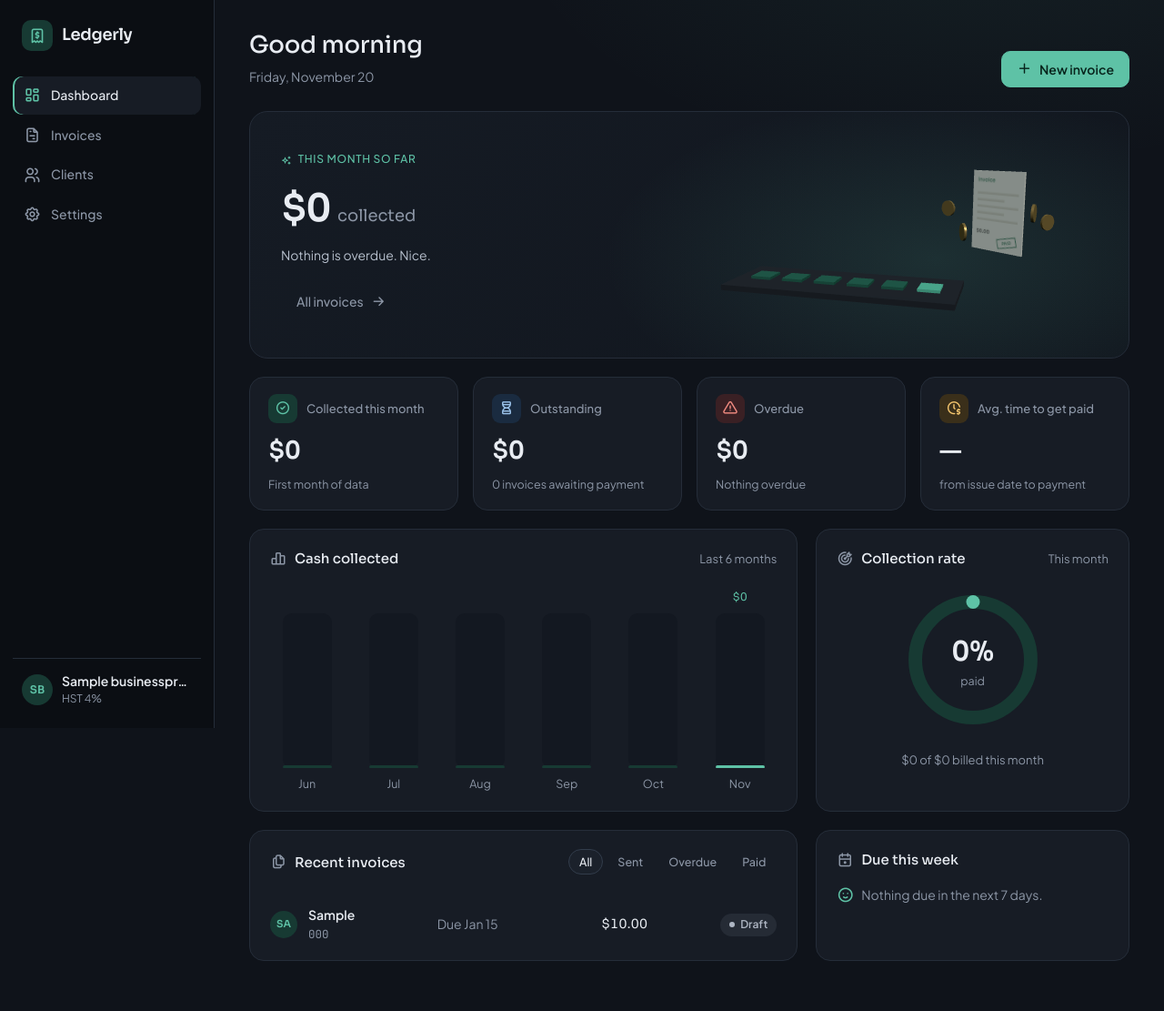
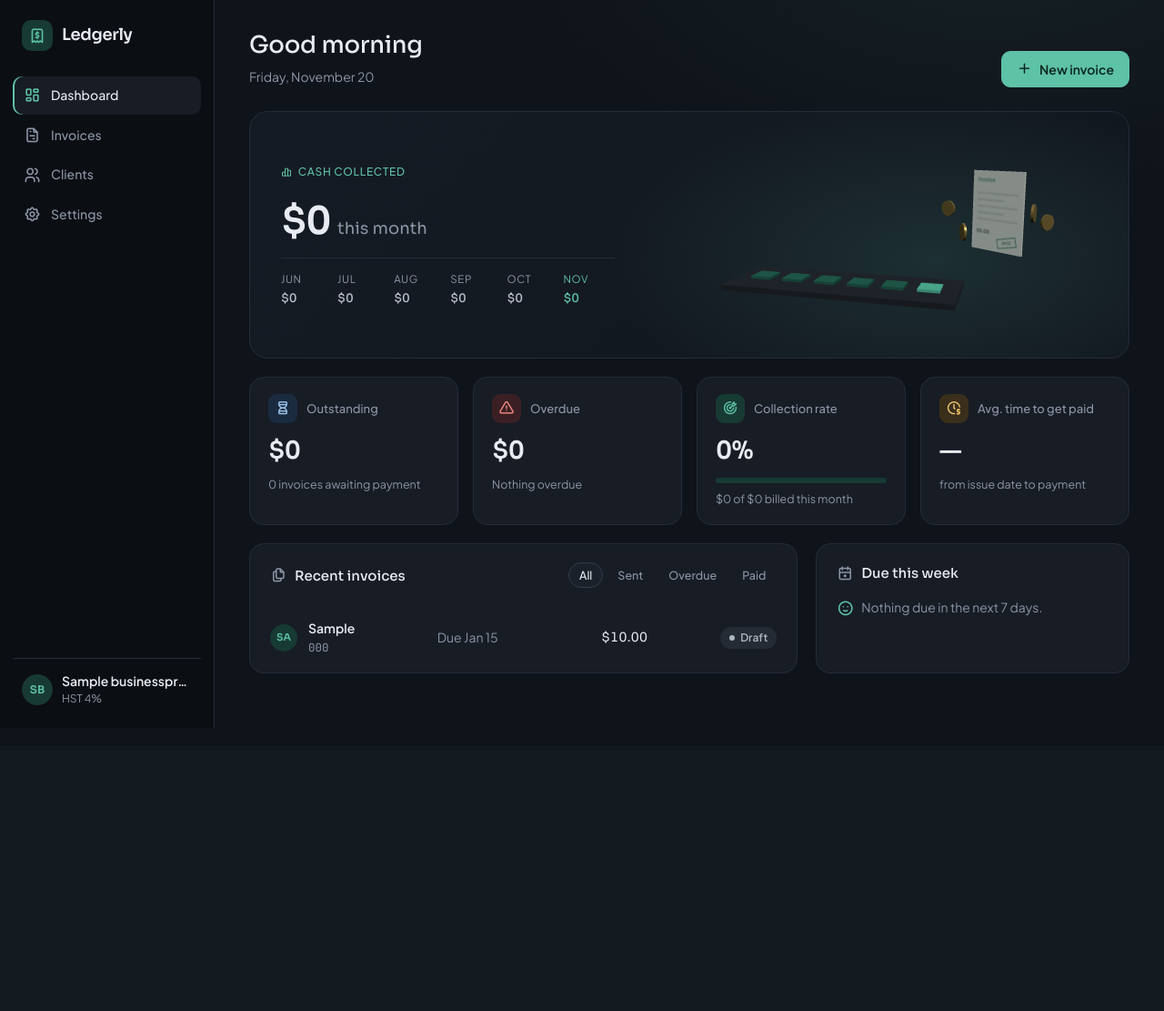
Before and after one commit to PurabPriyani/VibeCodingProject, a Django app: page / in a window 1280 px wide. Shown: the top 1111 px of the page at 91% size. After the commit the page ends 800 px from the top, so only its background shows below. Run offline with Django 5.2, Linux system fonts and the light colour scheme; tables that the repository leaves empty hold one stand-in row (values such as "Sample post"); some libraries are stand-ins or nearby versions.

Commit message:
Remove repeated stats from dashboard

```diff
--- a/invoices/views.py
+++ b/invoices/views.py
@@ -68,7 +68,6 @@ def dashboard(request):
         "billed": billed,
         "billed_paid": billed_paid,
         "collection_rate": collection_rate,
-        "ring_dash": round(collection_rate * 2.136, 1),
         "monthly": _monthly_collected(month_start),
         "recent": Invoice.objects.select_related("client")[:6],
         "due_soon": _due_soon(today, BusinessProfile.load()),
--- a/static/css/app.css
+++ b/static/css/app.css
@@ -1232,14 +1232,6 @@ textarea:focus {
 
 /* ---------- Dashboard ---------- */
 
-.text-danger {
-  color: var(--danger);
-}
-
-.center {
-  text-align: center;
-}
-
 .kpis {
   display: grid;
   grid-template-columns: repeat(4, minmax(0, 1fr));
@@ -1340,129 +1332,35 @@ textarea:focus {
   padding: 16px 22px 4px;
 }
 
-/* Bar chart */
-
-.bar-chart {
-  display: grid;
-  grid-template-columns: repeat(6, minmax(0, 1fr));
-  gap: 14px;
-  height: 230px;
-  padding-top: 6px;
-}
-
-.bar-col {
-  display: flex;
-  flex-direction: column;
-  align-items: center;
-  gap: 8px;
-  min-width: 0;
-}
-
-.bar-track {
-  position: relative;
-  flex: 1;
-  width: 100%;
-  max-width: 54px;
-  border-radius: 10px;
-  background: var(--bg-raised);
-}
-
-.bar {
-  position: absolute;
-  bottom: 0;
-  left: 0;
-  right: 0;
-  height: 0;
-  border-radius: 10px 10px 6px 6px;
+/* Collection rate meter */
+
+.meter {
+  height: 6px;
+  margin: 2px 0 2px;
+  border-radius: 999px;
   background: var(--accent-soft);
-  transition: height 0.9s var(--ease), background 0.2s;
-}
-
-.bar-col:hover .bar {
-  background: #23584b;
-}
-
-.bar-col.is-current .bar {
+  overflow: hidden;
+}
+
+.meter-fill {
+  display: block;
+  width: 0;
+  height: 100%;
+  border-radius: 999px;
   background: var(--accent);
-}
-
-.bar-value {
-  color: var(--muted);
-  font-family: var(--font-display);
-  font-size: 12px;
-  font-variant-numeric: tabular-nums;
-  opacity: 0;
-  transition: opacity 0.2s;
-}
-
-.bar-col:hover .bar-value,
-.bar-col.is-current .bar-value {
-  opacity: 1;
-}
-
-.bar-col.is-current .bar-value {
-  color: var(--accent);
-}
-
-.bar-label {
-  color: var(--muted);
-  font-size: 12.5px;
-}
-
-/* Collection ring */
-
-.ring-wrap {
-  position: relative;
-  width: 168px;
-  height: 168px;
-  margin: 10px auto 16px;
-}
-
-.ring {
-  width: 100%;
-  height: 100%;
-  transform: rotate(-90deg);
-}
-
-.ring circle {
-  fill: none;
-  stroke-width: 8;
-}
-
-.ring-track {
-  stroke: var(--accent-soft);
-}
-
-.ring-fill {
-  stroke: var(--accent);
-  stroke-linecap: round;
-  stroke-dasharray: 0 213.6;
-  animation: ring-fill 1.2s var(--ease) 0.2s forwards;
-}
-
-@keyframes ring-fill {
+  animation: meter-fill 1.1s var(--ease) 0.2s forwards;
+}
+
+@keyframes meter-fill {
   to {
-    stroke-dasharray: var(--dash) 213.6;
+    width: var(--fill);
   }
 }
 
-.ring-label {
-  position: absolute;
-  inset: 0;
-  display: flex;
-  flex-direction: column;
-  align-items: center;
-  justify-content: center;
-}
-
-.ring-label strong {
-  font-size: 30px;
-  font-weight: 600;
-}
-
-.ring-label span {
-  color: var(--muted);
-  font-size: 12.5px;
+.kpi-link {
+  margin-left: auto;
+  color: var(--danger);
+  font-size: 16px;
 }
 
 /* Recent invoices filter */
@@ -1610,27 +1508,46 @@ textarea:focus {
   letter-spacing: 0;
 }
 
-.hero-text p {
-  max-width: 400px;
-  margin: 0 0 20px;
+.hero-text .trend {
+  margin: 0 0 22px;
+  font-size: 13.5px;
+}
+
+/* The readable version of the 3D bars: one small column per month. */
+.months {
+  display: grid;
+  grid-template-columns: repeat(6, minmax(0, 1fr));
+  gap: 6px;
+  margin: 0;
+  padding: 14px 0 0;
+  list-style: none;
+  border-top: 1px solid var(--line);
+}
+
+.months li {
+  display: flex;
+  flex-direction: column;
+  gap: 2px;
+  min-width: 0;
+}
+
+.months span {
+  color: var(--muted);
+  font-size: 11.5px;
+  text-transform: uppercase;
+  letter-spacing: 0.05em;
+}
+
+.months strong {
+  font-size: 13px;
+  font-weight: 500;
   color: var(--text-soft);
-}
-
-.hero-actions {
-  display: flex;
-  flex-wrap: wrap;
-  gap: 10px;
-}
-
-.btn-ghost {
-  border-color: transparent;
-  color: var(--muted);
-}
-
-.btn-ghost:hover {
-  background: transparent;
-  border-color: transparent;
-  color: var(--text);
+  white-space: nowrap;
+}
+
+.months .is-current span,
+.months .is-current strong {
+  color: var(--accent);
 }
 
 .hero-canvas {
--- a/static/js/dashboard.js
+++ b/static/js/dashboard.js
@@ -1,45 +1,4 @@
-// Dashboard: the cash flow bar chart and the status filter on recent invoices.
-
-const chartBox = document.getElementById("bar-chart");
-
-if (chartBox) {
-  const months = JSON.parse(document.getElementById("monthly-data").textContent);
-  const money = new Intl.NumberFormat("en-CA", { style: "currency", currency: "CAD", maximumFractionDigits: 0 });
-
-  // The tallest bar fills the chart and every other bar is sized against it.
-  let highest = 0;
-  for (let i = 0; i < months.length; i++) {
-    if (months[i].value > highest) {
-      highest = months[i].value;
-    }
-  }
-
-  for (let i = 0; i < months.length; i++) {
-    let percent = 0;
-    if (highest > 0) {
-      percent = (months[i].value / highest) * 100;
-    }
-
-    const column = document.createElement("div");
-    column.className = "bar-col";
-    if (i === months.length - 1) {
-      column.classList.add("is-current");
-    }
-
-    column.innerHTML =
-      '<span class="bar-value">' + money.format(months[i].value) + "</span>" +
-      '<div class="bar-track"><div class="bar"></div></div>' +
-      '<span class="bar-label">' + months[i].label + "</span>";
-
-    chartBox.appendChild(column);
-
-    // Grow each bar a little after the one before it.
-    const bar = column.querySelector(".bar");
-    setTimeout(function () {
-      bar.style.height = Math.max(percent, 2) + "%";
-    }, 120 + i * 80);
-  }
-}
+// Dashboard: the status filter on recent invoices.
 
 const chips = document.querySelectorAll("#status-chips .chip");
 const recentRows = document.querySelectorAll(".js-recent-row");
--- a/templates/invoices/dashboard.html
+++ b/templates/invoices/dashboard.html
@@ -7,12 +7,7 @@
 <header class="page-head">
   <div>
     <h1>{{ greeting }}</h1>
-    <p>
-      {{ today|date:"l, F j" }}
-      {% if overdue_count %}
-        · <span class="text-danger">{{ overdue_count }} invoice{{ overdue_count|pluralize }} need{{ overdue_count|pluralize:"s," }} your attention</span>
-      {% endif %}
-    </p>
+    <p>{{ today|date:"l, F j" }}</p>
   </div>
   <div class="page-actions">
     <a href="{% url 'invoice_create' %}" class="btn btn-primary"><i class="ti ti-plus"></i> New invoice</a>
@@ -28,48 +23,33 @@
 </section>
 {% else %}
 
+{# The hero is the one place that talks about money coming in: this month, the trend, and the last six months. #}
 <section class="hero">
   <div class="hero-text">
-    <span class="eyebrow"><i class="ti ti-sparkles"></i> This month so far</span>
-    <h2 class="hero-amount num">{{ collected|cad:0 }} <span>collected</span></h2>
-    <p>
-      {% if trend is not None %}
-        That's {% if trend >= 0 %}up {{ trend }}%{% else %}down {{ trend|stringformat:"d"|slice:"1:" }}%{% endif %} on last month.
-      {% endif %}
-      {% if overdue_count %}
-        {{ overdue_count }} invoice{{ overdue_count|pluralize }} {{ overdue_count|pluralize:"is,are" }} overdue, worth {{ overdue_total|cad:0 }}.
-      {% else %}
-        Nothing is overdue. Nice.
-      {% endif %}
-    </p>
-    <div class="hero-actions">
-      {% if overdue_count %}
-        <a href="{% url 'invoice_list' %}?status=overdue" class="btn"><i class="ti ti-alert-triangle"></i> Review overdue</a>
-      {% endif %}
-      <a href="{% url 'invoice_list' %}" class="btn btn-ghost">All invoices <i class="ti ti-arrow-right"></i></a>
-    </div>
+    <span class="eyebrow"><i class="ti ti-chart-bar"></i> Cash collected</span>
+    <h2 class="hero-amount num">{{ collected|cad:0 }} <span>this month</span></h2>
+    {% if trend is not None %}
+      <p class="trend {% if trend >= 0 %}is-up{% else %}is-down{% endif %}">
+        <i class="ti {% if trend >= 0 %}ti-trending-up{% else %}ti-trending-down{% endif %}"></i>
+        {% if trend >= 0 %}Up {{ trend }}%{% else %}Down {{ trend|stringformat:"d"|slice:"1:" }}%{% endif %} on last month
+      </p>
+    {% endif %}
+
+    <ol class="months">
+      {% for month in monthly %}
+        <li class="{% if forloop.last %}is-current{% endif %}">
+          <span>{{ month.label }}</span>
+          <strong class="num">{{ month.value|cad:0 }}</strong>
+        </li>
+      {% endfor %}
+    </ol>
   </div>
   <canvas id="hero-canvas" class="hero-canvas" data-total="{{ collected|cad }}" aria-hidden="true"></canvas>
+  {{ monthly|json_script:"monthly-data" }}
 </section>
 
+{# The cards cover what's still owed and how well it's being paid. #}
 <section class="kpis">
-  <article class="kpi">
-    <div class="kpi-top">
-      <span class="kpi-icon"><i class="ti ti-circle-check"></i></span>
-      <span>Collected this month</span>
-    </div>
-    <strong class="kpi-value num">{{ collected|cad:0 }}</strong>
-    <small>
-      {% if trend is not None %}
-        <span class="trend {% if trend >= 0 %}is-up{% else %}is-down{% endif %}">
-          <i class="ti {% if trend >= 0 %}ti-trending-up{% else %}ti-trending-down{% endif %}"></i>{{ trend }}%
-        </span> vs last month
-      {% else %}
-        First month of data
-      {% endif %}
-    </small>
-  </article>
-
   <article class="kpi">
     <div class="kpi-top">
       <span class="kpi-icon is-blue"><i class="ti ti-hourglass"></i></span>
@@ -83,10 +63,23 @@
     <div class="kpi-top">
       <span class="kpi-icon is-danger"><i class="ti ti-alert-triangle"></i></span>
       <span>Overdue</span>
+      {% if overdue_count %}<i class="ti ti-arrow-up-right kpi-link"></i>{% endif %}
     </div>
     <strong class="kpi-value num">{{ overdue_total|cad:0 }}</strong>
     <small>{% if overdue_count %}{{ overdue_count }} invoice{{ overdue_count|pluralize }} past due{% else %}Nothing overdue{% endif %}</small>
   </a>
+
+  <article class="kpi">
+    <div class="kpi-top">
+      <span class="kpi-icon"><i class="ti ti-target-arrow"></i></span>
+      <span>Collection rate</span>
+    </div>
+    <strong class="kpi-value num">{{ collection_rate }}%</strong>
+    <div class="meter" role="img" aria-label="{{ collection_rate }}% of this month's invoices paid">
+      <span class="meter-fill" style="--fill: {{ collection_rate }}%"></span>
+    </div>
+    <small>{{ billed_paid|cad:0 }} of {{ billed|cad:0 }} billed this month</small>
+  </article>
 
   <article class="kpi">
     <div class="kpi-top">
@@ -95,32 +88,6 @@
     </div>
     <strong class="kpi-value num">{% if avg_days is not None %}{{ avg_days }} day{{ avg_days|pluralize }}{% else %}—{% endif %}</strong>
     <small>from issue date to payment</small>
-  </article>
-</section>
-
-<section class="dash-grid">
-  <article class="card">
-    <div class="card-head">
-      <span class="card-title"><i class="ti ti-chart-bar"></i> Cash collected</span>
-      <span class="muted small">Last 6 months</span>
-    </div>
-    <div class="bar-chart" id="bar-chart" role="img" aria-label="Money collected in each of the last six months"></div>
-    {{ monthly|json_script:"monthly-data" }}
-  </article>
-
-  <article class="card">
-    <div class="card-head">
-      <span class="card-title"><i class="ti ti-target-arrow"></i> Collection rate</span>
-      <span class="muted small">This month</span>
-    </div>
-    <div class="ring-wrap">
-      <svg viewBox="0 0 90 90" class="ring" aria-hidden="true">
-        <circle cx="45" cy="45" r="34" class="ring-track"/>
-        <circle cx="45" cy="45" r="34" class="ring-fill" style="--dash: {{ ring_dash }}"/>
-      </svg>
-      <div class="ring-label"><strong class="num">{{ collection_rate }}%</strong><span>paid</span></div>
-    </div>
-    <p class="muted small center">{{ billed_paid|cad:0 }} of {{ billed|cad:0 }} billed this month</p>
   </article>
 </section>
 
```
